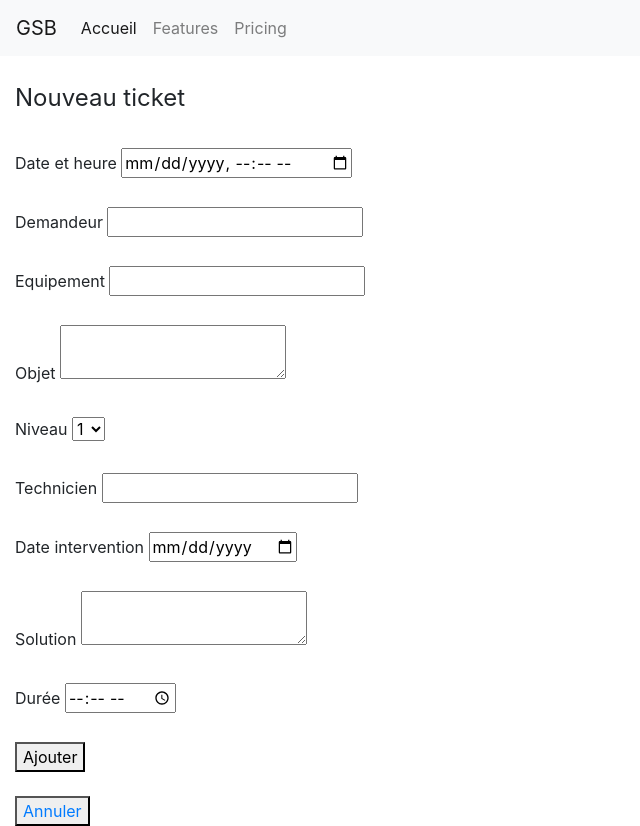
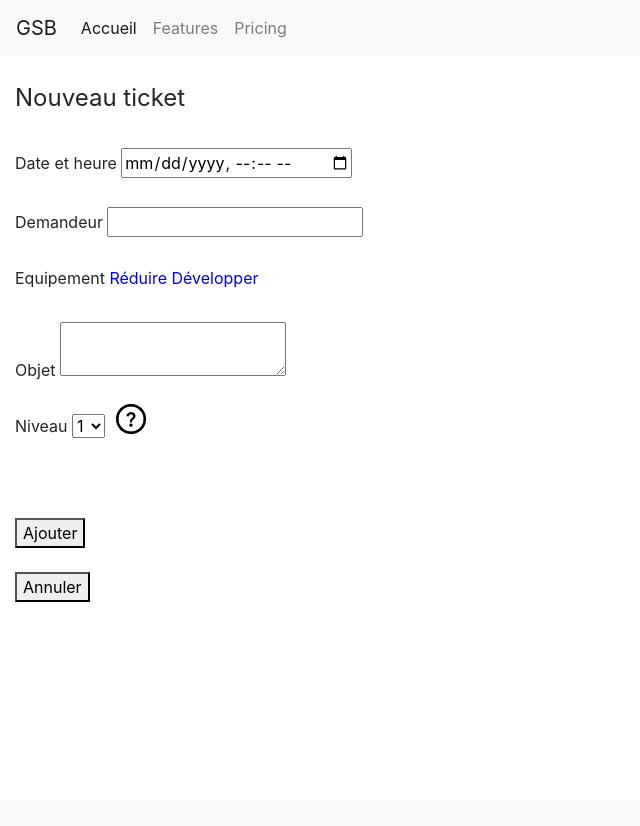
Before and after one commit to Jerem-14/gsb-application, a CodeIgniter 4 app: template app/Views/add_ticket_view.php in a window 1280 px wide. Shown: the whole page, without its empty margins (0-640 px from the left). After the commit the page ends 602 px from the top, so only its background shows below. Run offline with PHP 8.4 and a stand-in for CodeIgniter, Linux system fonts and the light colour scheme; the template is opened without the code that fills it, so the values that code supplies are empty; some libraries are stand-ins or nearby versions.

Commit message:
commit 04/02

```diff
--- a/app/Views/add_ticket_view.php
+++ b/app/Views/add_ticket_view.php
@@ -6,6 +6,7 @@
     <meta http-equiv="X-UA-Compatible" content="ie=edge">
     <link rel="stylesheet" href="https://stackpath.bootstrapcdn.com/bootstrap/4.3.1/css/bootstrap.min.css" integrity="sha384-ggOyR0iXCbMQv3Xipma34MD+dH/1fQ784/j6cY/iJTQUOhcWr7x9JvoRxT2MZw1T" crossorigin="anonymous">
 
+    <link rel="stylesheet" href="/add_ticket.css">
     <title>Ajouter nouveau ticket</title>
 </head>
 <body>
@@ -29,20 +30,38 @@
     <form action="/ticket/save" method="post">
       <label> Date et heure </label> <input type="datetime-local" name="ticket_date_heure"><br><br>
       <label> Demandeur </label> <input type="text" name="ticket_nom"><br><br>
-      <label> Equipement </label> <input type="text" name="ticket_equipement"><br><br>
+
+        <label id="equipement"> Equipement </label>
+         <a class="more" href="#equipement">Réduire</a>  <a class="more" href="#afficher">Développer</a>
+        <div class="show" id="afficher">
+        <div>
+        <input type="checkbox" id="parc_CPU" name="parc_CPU"><label for="parc_CPU">Processeur</label>
+        </div>
+        <div>
+        <input type="checkbox" id="parc_memoire" name="parc_memoire"><label for="parc_memoire">Memoire</label>
+        </div>
+        <div>
+        <input type="checkbox" id="parc_disque" name="parc_disque"><label for="parc_disque">Disque durs</label>
+        </div>
+        <div>
+        <input type="checkbox" id="parc_logiciels" name="parc_logiciels"><label for="parc_logiciels">Logiciels</label>
+        </div>
+        </div>
+
+      <br><br>
       <label> Objet </label> <textarea type="text" name="ticket_tache" ></textarea><br><br>
 
         <label> Niveau </label> <select name="ticket_avancement"><br><br>
-        <option valeur="1">1</option>
-        <option valeur="2">2</option>
-        <option valeur="3">3</option>
-        <option valeur="4">4</option>
+        <option class="niveau1" valeur="1">1</option>
+        <option class="niveau2" valeur="2">2</option>
+        <option class="niveau3" valeur="3">3</option>
+        <option class="niveau4" valeur="4">4</option>
 
-        </select><br><br>
-      <label> Technicien </label> <input type="text" name="ticket_technicien"><br><br>
-      <label> Date intervention </label> <input type="date" name="ticket_date"><br><br>
-      <label> Solution </label> <textarea type="text" name="ticket_solution"></textarea><br><br>
-      <label> Durée </label> <input type="time" name="ticket_duree"><br><br>
+        </select><br><br> <img src="/asset/point-interogation.png" class="info-niveau"><br><br>
+      <!-- <label> Technicien </label> <input type="text" name="ticket_technicien"><br><br> -->
+      <!-- <label> Date intervention </label> <input type="date" name="ticket_date"><br><br> -->
+      <!-- <label> Solution </label> <textarea type="text" name="ticket_solution"></textarea><br><br> -->
+      <!-- <label> Durée </label> <input type="time" name="ticket_duree"><br><br> -->
 
 
         <?php
--- /dev/null
+++ b/public/add_ticket.css
@@ -0,0 +1,34 @@
+body{
+
+}
+
+label{
+
+}
+
+.info-niveau{
+    position: absolute;
+    top: 324px;
+    left: 116px;
+    width: 30px;
+    z-index: 1;
+    cursor: pointer;
+
+}
+
+.info-niveau:hover{
+    content: url(asset/infos-niveau.png);
+    width: 50%;
+    top: 150px;
+    left: 25%;
+
+}
+
+a{color:inherit; text-decoration:none;}
+h1{display:inline-block;}
+div.show{display:none;}
+div.show:target{display:block;}
+
+.more{
+    color: blue;
+}
```
Also changed, not shown: app/Views/Parc_view.php (+4 -5 lines), app/Views/edit_ticket_view.php (+29 -9 lines), app/Views/ticket_view.php (+9 -4 lines), public/asset/infos-niveau.PNG (added), public/asset/point-interogation.png (added).
